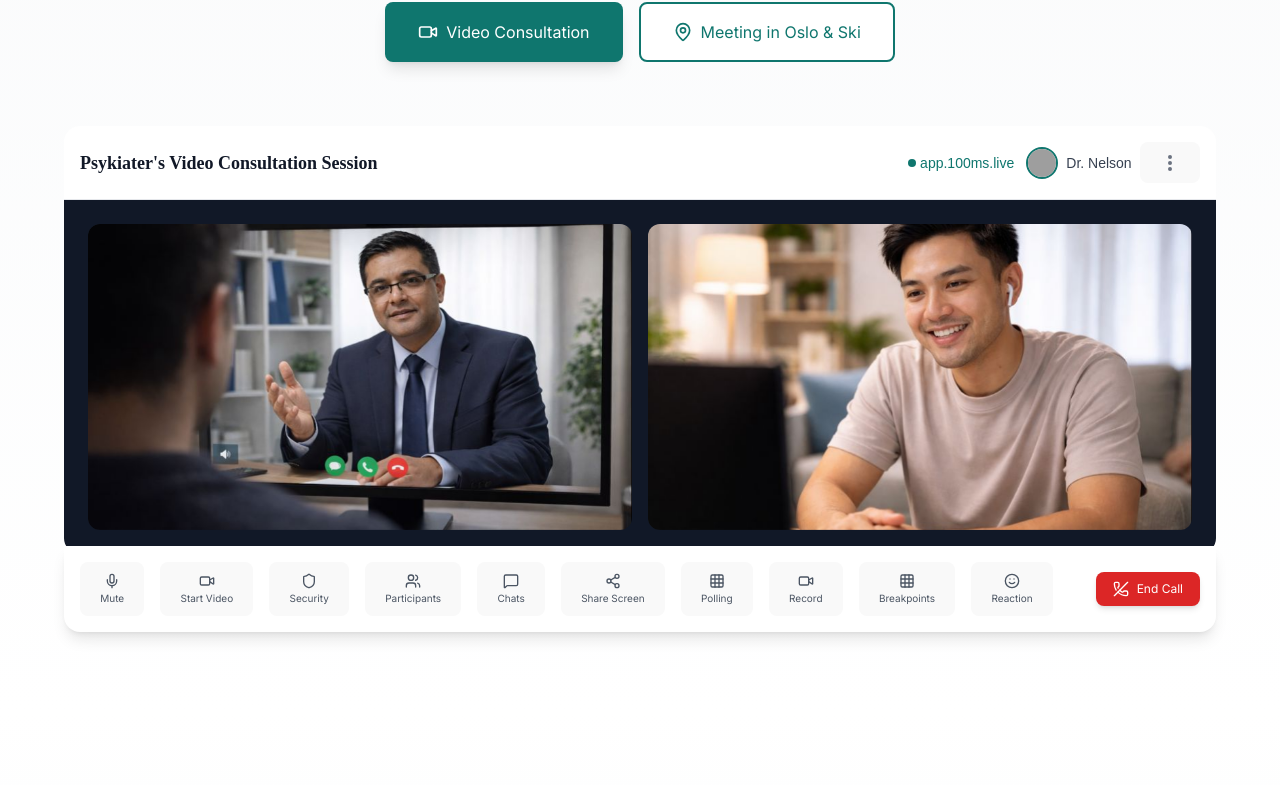
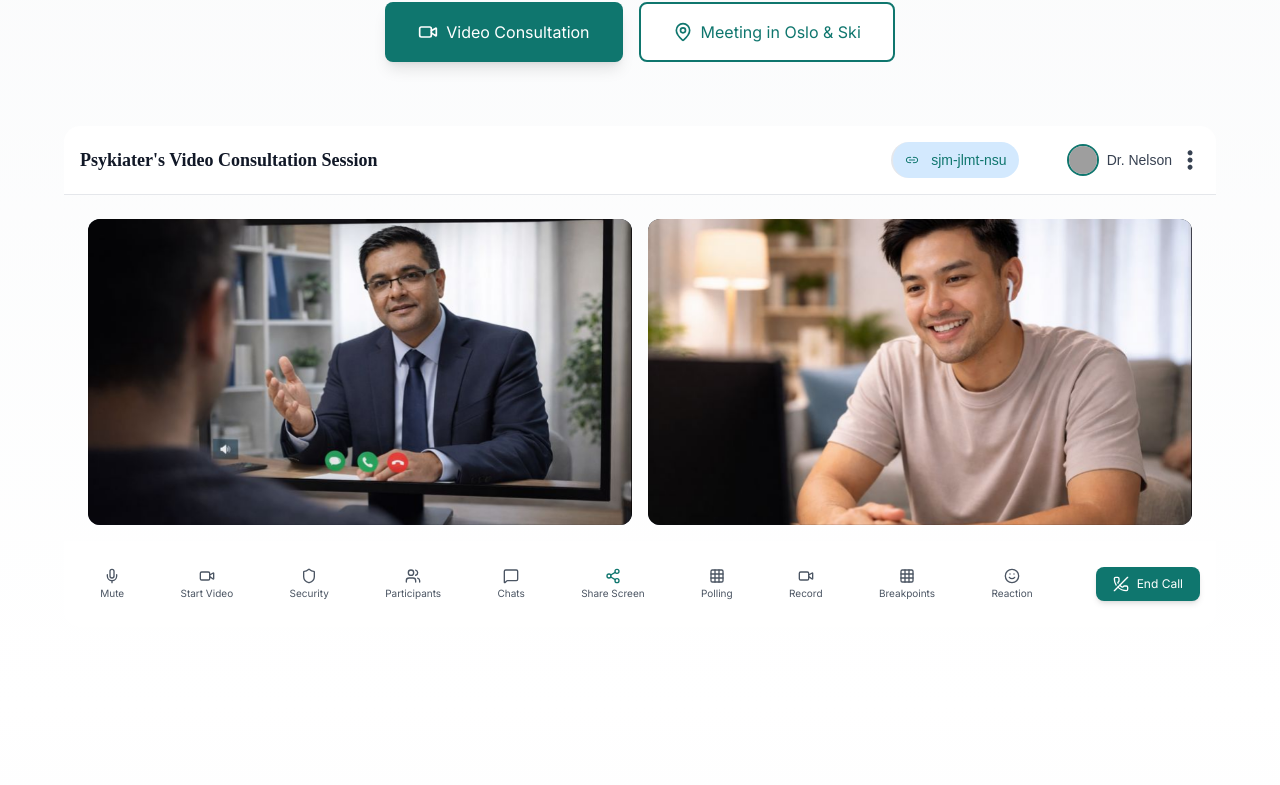
Before and after one commit to Awaisprogram/Psykiater, a React (Vite) app: page /contact in a window 1280 px wide. Shown: the part 380-1165 px from the top of the page. Built offline with nearby package versions, Linux system fonts and the light colour scheme; grey boxes are pictures that could not be loaded; a web font is replaced by a local one.

Commit message:
Contact section styling

```diff
--- a/src/components/Contact/Appointment.tsx
+++ b/src/components/Contact/Appointment.tsx
@@ -3,6 +3,14 @@ import { Video, MapPin, Mic, MicOff, Video as VideoIcon, Users, Shield, MessageS
 import contact1Image from '../../assets/Contact1.jpg';
 import contact2Image from '../../assets/Contac2.jpg';
 import OurSpecialist1 from "../../assets/OurSpecialist1.png";
+import { SlOptionsVertical } from "react-icons/sl";
+import { RiVoiceprintFill } from "react-icons/ri";
+import { GoScreenFull } from "react-icons/go";
+import { IoLinkOutline } from "react-icons/io5";
+
+
+
+
 
 
 const BookAppointment = () => {
@@ -45,13 +53,13 @@ const BookAppointment = () => {
             <h3 className="text-lg font-bold text-gray-900">
               Psykiater's Video Consultation Session
             </h3>
-            <div className="flex items-center gap-3">
+            <div className="flex items-center gap-12">
               <a
                 href="#"
-                className="text-teal-700 hover:text-teal-800 text-sm font-medium flex items-center gap-1"
+                className="text-teal-700 py-2 px-3 border-l-2 bg-[#D3E9FE] rounded-full hover:text-teal-800 text-sm font-medium flex items-center gap-3"
               >
-                <span className="w-2 h-2 bg-teal-700 rounded-full"></span>
-                app.100ms.live
+                <span className='border-r-teal-700'> <IoLinkOutline/></span>
+                sjm-jlmt-nsu
               </a>
               <div className="flex items-center gap-2">
                 <img
@@ -61,17 +69,13 @@ const BookAppointment = () => {
                   style={{ willChange: 'transform' }}
                 />
                 <span className="text-sm font-medium text-gray-700">Dr. Nelson</span>
-                <button className="text-gray-500 hover:text-gray-700">
-                  <svg className="w-5 h-5" fill="currentColor" viewBox="0 0 20 20">
-                    <path d="M10 6a2 2 0 110-4 2 2 0 010 4zM10 12a2 2 0 110-4 2 2 0 010 4zM10 18a2 2 0 110-4 2 2 0 010 4z" />
-                  </svg>
-                </button>
+                <SlOptionsVertical className="w-5 h-5 text-gray-700 cursor-pointer"/>
               </div>
             </div>
           </div>
 
           {/* Video Grid */}
-          <div className="grid md:grid-cols-2 gap-4 bg-gray-900 p-6 rounded-b-2xl">
+          <div className="grid md:grid-cols-2 gap-4  p-6 rounded-b-2xl">
             {/* Psychiatrist Video */}
             <div className="relative aspect-video bg-gradient-to-br from-gray-800 to-gray-900 rounded-xl overflow-hidden group">
               {/* Psychiatrist Image */}
@@ -91,17 +95,10 @@ const BookAppointment = () => {
                 <div className="bg-black/60 backdrop-blur-sm px-3 py-2 rounded-lg">
                   <span className="text-white text-sm font-medium">Psychiatrist</span>
                 </div>
-                <button className="w-10 h-10 bg-white/20 hover:bg-white/30 backdrop-blur-sm rounded-full flex items-center justify-center transition-colors">
-                  <svg className="w-5 h-5 text-white" fill="none" viewBox="0 0 24 24" stroke="currentColor">
-                    <path strokeLinecap="round" strokeLinejoin="round" strokeWidth={2} d="M15.536 8.464a5 5 0 010 7.072m2.828-9.9a9 9 0 010 12.728M5.586 15.536a5 5 0 001.414 1.06m2.828-9.9a9 9 0 012.121 2.121" />
-                  </svg>
-                </button>
+               <RiVoiceprintFill className="w-8 h-8 text-white cursor-pointer"/>
               </div>
 
-              {/* Corner expand button */}
-              <button className="absolute top-4 right-4 w-10 h-10 bg-black/40 hover:bg-black/60 backdrop-blur-sm rounded-lg flex items-center justify-center transition-colors opacity-0 group-hover:opacity-100">
-                <Grid className="w-5 h-5 text-white" />
-              </button>
+
             </div>
 
             {/* Patient Video */}
@@ -123,28 +120,24 @@ const BookAppointment = () => {
                 <div className="bg-black/60 backdrop-blur-sm px-3 py-2 rounded-lg">
                   <span className="text-white text-sm font-medium">You</span>
                 </div>
-                <button className="w-10 h-10 bg-white/20 hover:bg-white/30 backdrop-blur-sm rounded-full flex items-center justify-center transition-colors">
-                  <svg className="w-5 h-5 text-white" fill="none" viewBox="0 0 24 24" stroke="currentColor">
-                    <path strokeLinecap="round" strokeLinejoin="round" strokeWidth={2} d="M15.536 8.464a5 5 0 010 7.072m2.828-9.9a9 9 0 010 12.728M5.586 15.536a5 5 0 001.414 1.06m2.828-9.9a9 9 0 012.121 2.121" />
-                  </svg>
-                </button>
+                <RiVoiceprintFill className="w-8 h-8 text-white cursor-pointer"/>
               </div>
 
               {/* Corner expand button */}
-              <button className="absolute top-4 right-4 w-10 h-10 bg-black/40 hover:bg-black/60 backdrop-blur-sm rounded-lg flex items-center justify-center transition-colors opacity-0 group-hover:opacity-100">
-                <Grid className="w-5 h-5 text-white" />
-              </button>
+              <span className="transition-colors opacity-0 group-hover:opacity-100 cursor-pointer">
+                <GoScreenFull size={10} className="bg-black/60 backdrop-blur-sm rounded-full p-4 text-white absolute top-4 right-4 w-14 h-14 flex items-center justify-center " />
+                </span>
             </div>
           </div>
 
           {/* Control Bar */}
-          <div className="bg-white rounded-b-2xl p-4 shadow-lg -mt-2">
+          <div className="bg-white rounded-b-2xl p-4  -mt-2">
             <div className="flex flex-wrap items-center justify-between gap-3">
               {/* Left Controls */}
               <div className="flex justify-center items-center flex-wrap items-center gap-2 sm:gap-4 ">
                 <button
                   onClick={() => setIsMuted(!isMuted)}
-                  className="flex flex-col items-center gap-0.5 hover:opacity-70 transition-opacity group"
+                  className="flex flex-col bg-white items-center gap-0.5 hover:opacity-70 transition-opacity group"
                 >
                   {isMuted ? (
                     <MicOff className="w-4 h-4 text-gray-600" />
@@ -154,54 +147,54 @@ const BookAppointment = () => {
                   <span className="text-[10px] text-gray-600 font-medium">Mute</span>
                 </button>
 
-                <button className="flex flex-col items-center gap-0.5 hover:opacity-70 transition-opacity">
+                <button className="flex flex-col items-center gap-0.5 hover:opacity-70 transition-opacity bg-white">
                   <VideoIcon className="w-4 h-4 text-gray-600" />
                   <span className="text-[10px] text-gray-600 font-medium">Start Video</span>
                 </button>
 
-                <button className="flex flex-col items-center gap-0.5 hover:opacity-70 transition-opacity">
+                <button className="flex flex-col items-center gap-0.5 hover:opacity-70 transition-opacity bg-white">
                   <Shield className="w-4 h-4 text-gray-600" />
                   <span className="text-[10px] text-gray-600 font-medium">Security</span>
                 </button>
 
-                <button className="flex flex-col items-center gap-0.5 hover:opacity-70 transition-opacity">
+                <button className="flex flex-col items-center gap-0.5 hover:opacity-70 transition-opacity bg-white">
                   <Users className="w-4 h-4 text-gray-600" />
                   <span className="text-[10px] text-gray-600 font-medium">Participants</span>
                 </button>
 
-                <button className="flex flex-col items-center gap-0.5 hover:opacity-70 transition-opacity">
+                <button className="flex flex-col items-center gap-0.5 hover:opacity-70 transition-opacity bg-white">
                   <MessageSquare className="w-4 h-4 text-gray-600" />
                   <span className="text-[10px] text-gray-600 font-medium">Chats</span>
                 </button>
 
-                <button className="flex flex-col items-center gap-0.5 hover:opacity-70 transition-opacity">
-                  <Share2 className="w-4 h-4 text-gray-600" />
+                <button className="flex flex-col items-center gap-0.5 hover:opacity-70 transition-opacity bg-white">
+                  <Share2 className="w-4 h-4 text-teal-700" />
                   <span className="text-[10px] text-gray-600 font-medium">Share Screen</span>
                 </button>
 
-                <button className="flex flex-col items-center gap-0.5 hover:opacity-70 transition-opacity">
+                <button className="flex flex-col items-center gap-0.5 hover:opacity-70 transition-opacity bg-white">
                   <Grid className="w-4 h-4 text-gray-600" />
                   <span className="text-[10px] text-gray-600 font-medium">Polling</span>
                 </button>
 
-                <button className="flex flex-col items-center gap-0.5 hover:opacity-70 transition-opacity">
+                <button className="flex flex-col items-center gap-0.5 hover:opacity-70 transition-opacity bg-white">
                   <VideoIcon className="w-4 h-4 text-gray-600" />
                   <span className="text-[10px] text-gray-600 font-medium">Record</span>
                 </button>
 
-                <button className="flex flex-col items-center gap-0.5 hover:opacity-70 transition-opacity">
+                <button className="flex flex-col items-center gap-0.5 hover:opacity-70 transition-opacity bg-white">
                   <Grid className="w-4 h-4 text-gray-600" />
                   <span className="text-[10px] text-gray-600 font-medium">Breakpoints</span>
                 </button>
 
-                <button className="flex flex-col items-center gap-0.5 hover:opacity-70 transition-opacity">
+                <button className="flex flex-col items-center gap-0.5 hover:opacity-70 transition-opacity bg-white">
                   <Smile className="w-4 h-4 text-gray-600" />
                   <span className="text-[10px] text-gray-600 font-medium">Reaction</span>
                 </button>
               </div>
 
               {/* End Call Button */}
-              <button className="bg-red-600 hover:bg-red-700 text-white px-4 py-2 rounded-lg font-medium transition-all duration-200 shadow-md hover:shadow-lg flex items-center gap-2">
+              <button className="bg-teal-700 hover:bg-red-700 text-white px-4 py-2 rounded-lg font-medium transition-all duration-200 shadow-md hover:shadow-lg flex items-center gap-2">
                 <PhoneOff className="w-4 h-4" />
                 <span className="hidden sm:inline text-xs">End Call</span>
               </button>
--- a/src/components/Home/Hero.tsx
+++ b/src/components/Home/Hero.tsx
@@ -13,13 +13,13 @@ const Hero = () => {
         <div className="relative ">
           {/* Center Content */}
           <div className="text-center   mb-8 relative z-10 flex flex-col items-center justify-center">
-            <h1 className="text-4xl  lg:text-[64px] xl:text-6xl font-bold text-teal-900 leading-tight mb-4 py-[16px] px-[8px]">
+            <h1 className="text-4xl lg:text-[64px] xl:text-6xl font-bold text-teal-900 leading-tight mb-4 py-[16px] px-[8px]">
               Psychiatrist Online
             </h1>
-            <p className="text-[32px] text-[#454545] font-serif font-bold italic italic mb-6 lg:w-[683px] lg:h-[87px] leading-[43.2px]">
+            <p className="text-3xl lg:text-[32px] text-[#454545] font-serif font-bold italic italic mb-6 lg:w-[683px] lg:h-[87px] leading-[43.2px]">
               Get Professional Help From Our Psychiatrist  and Psychologist Online
             </p>
-            <p className="text-[#595959] text-[20px] leading-relaxed mb-8 lg:w-[639px] lg:h-[96px]">
+            <p className="text-2xl text-[#595959] lg:text-[20px] leading-relaxed mb-8 lg:w-[639px] lg:h-[96px]">
               We perform clinical evaluations, diagnostic assessments, and offer treatment for a wide range of mental health and addiction conditions. You can access us online, by phone, or in person.
             </p>
 
```
